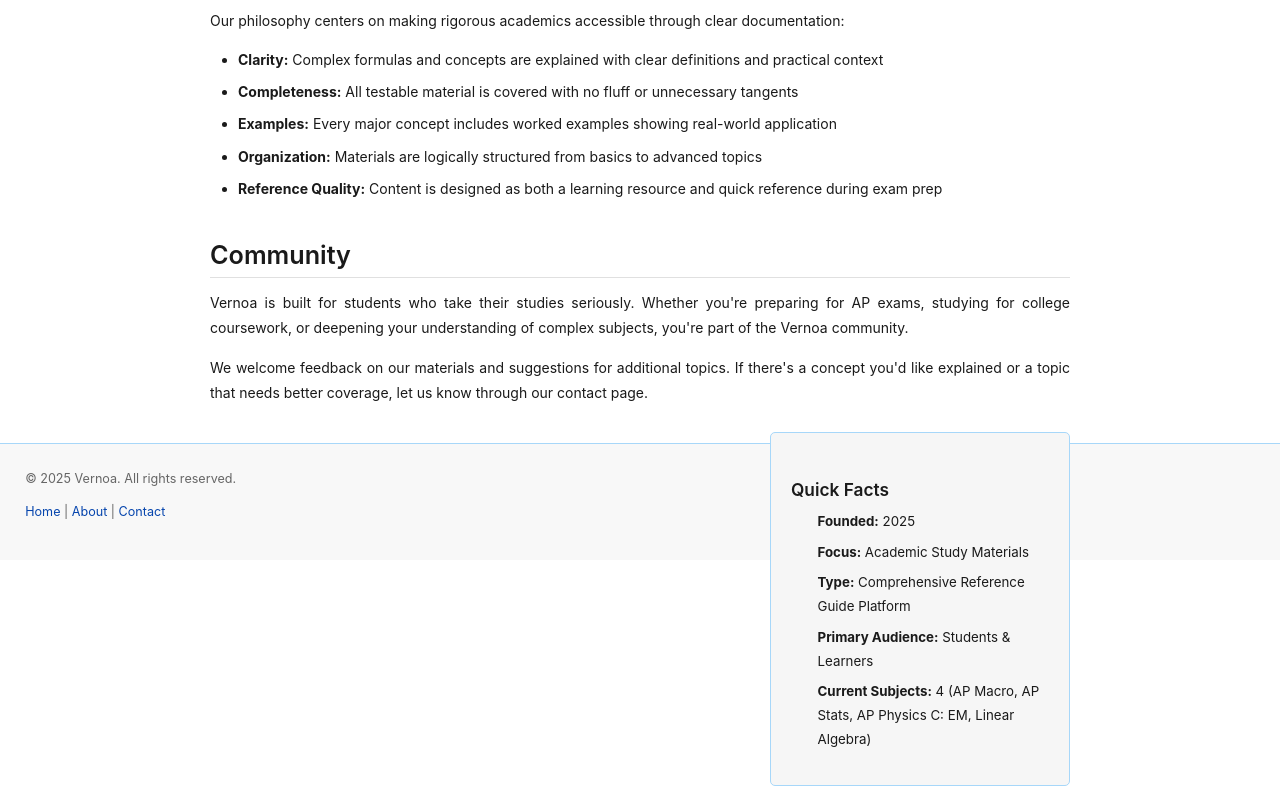
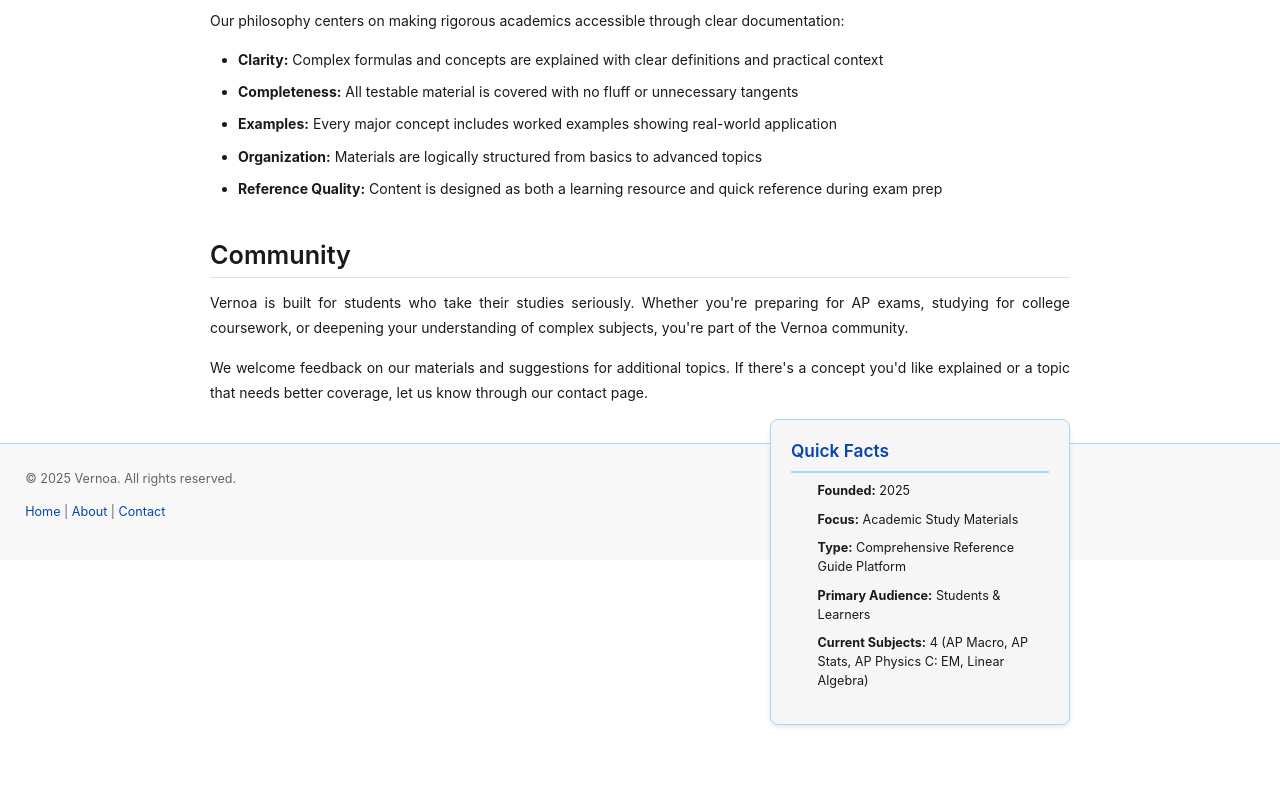
Before and after one commit to 134567890987654321/vernoa.github.io, a plain HTML site: page docs/about.html in a window 1280 px wide. Shown: the part 1157-1957 px from the top of the page. After the commit the page ends 1909 px from the top, so only its background shows below. Drawn offline with Linux system fonts and the light colour scheme.

Commit message:
textbox?

```diff
--- a/docs/about.html
+++ b/docs/about.html
@@ -37,6 +37,36 @@
     <title>About - Vernoa</title>
     <link rel="stylesheet" href="styles.css">
     <link rel="canonical" href="https://vernoa.github.io/about.html">
+    <style>
+        .infobox {
+            float: right;
+            width: 300px;
+            margin: 0 0 2em 2em;
+            padding: 1.5em;
+            background-color: #f6f6f6;
+            border: 1px solid #a7d7f9;
+            border-radius: 8px;
+            box-shadow: 0 2px 4px rgba(0, 0, 0, 0.1);
+        }
+        .infobox h3 {
+            margin-top: 0;
+            color: #0645ad;
+            border-bottom: 2px solid #a7d7f9;
+            padding-bottom: 0.5em;
+        }
+        .infobox ul li {
+            margin: 0.75em 0;
+            font-size: 0.95em;
+            line-height: 1.5;
+        }
+        @media (max-width: 768px) {
+            .infobox {
+                float: none;
+                width: 100%;
+                margin: 2em 0;
+            }
+        }
+    </style>
 </head>
 <body>
     <header>
```
